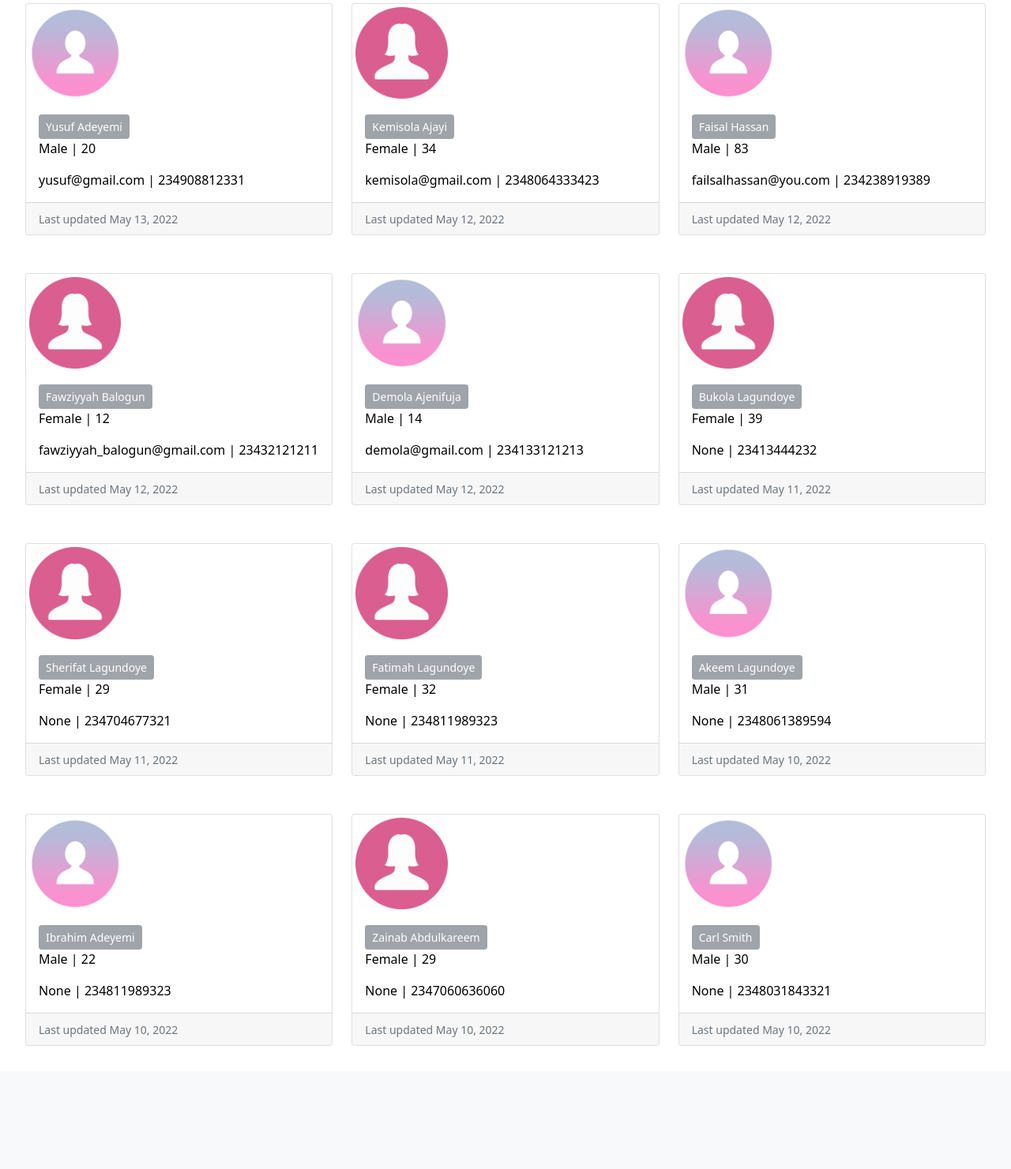
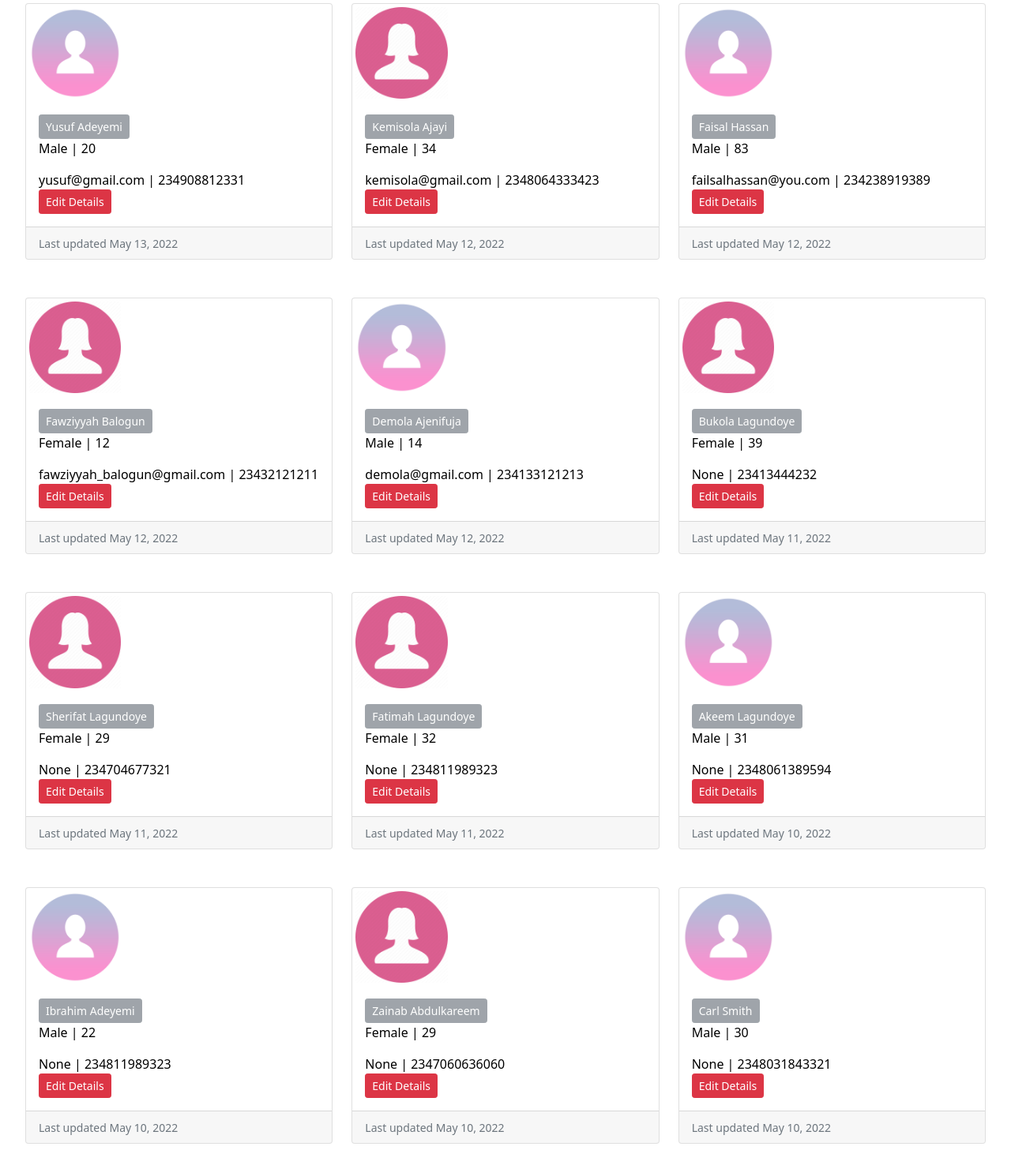
Before and after one commit to Aifedayo/patient-data-collection-system, a Django app: page /office_app/ in a window 1280 px wide. Shown: the part 147-1628 px from the top of the page at 79% size. Before the commit the page ends 1472 px from the top, so only its background shows below. Run offline with Django 3.2, Linux system fonts and the light colour scheme; data comes from the database, SQL or seed files in the repository; both versions use the stored data as it was after the commit.

Commit message:
CBV for edit patient details

```diff
--- a/my_dental_site/office_app/templates/office_app/patient_list.html
+++ b/my_dental_site/office_app/templates/office_app/patient_list.html
@@ -31,6 +31,11 @@
                                 <button class="btn btn-secondary btn-sm disabled">{{ patient.full_name }}</button>
                                 <p class="card-text">{{ patient.gender }} | {{ patient.age }}</p>
                                 <p class="card-text">{{ patient.email }} | {{ patient.phone_number }}</p>
+                                <a href="{% url 'office_app:update_patient_detail' pk=patient.pk %}">
+                                    <button class="btn btn-danger btn-sm">
+                                        Edit Details
+                                </button>
+                                </a>
                             </div>
                             <div class="card-footer">
                                 <small class="text-muted">Last updated {{ patient.last_updated }}</small>
--- a/my_dental_site/office_app/urls.py
+++ b/my_dental_site/office_app/urls.py
@@ -8,6 +8,6 @@ urlpatterns = [
     path('', HomeView.as_view(), name='list_patients'),
     path('patient_detail/<int:patient_id>/', views.patient_vitals, name='patient_detail'),
     path('add_patient/', AddPatientFormView.as_view(), name='add_patient'),
-    path('update_patient_detail/', PatientUpdateView.as_view(), name='update_patient_detail'),
+    path('update_patient_detail/<int:pk>/', PatientUpdateView.as_view(), name='update_patient_detail'),
     path('add_patient_vitals/<int:patient_id>/', views.add_patient_vitals, name='add_patient_vitals'),
 ]
--- a/my_dental_site/office_app/views.py
+++ b/my_dental_site/office_app/views.py
@@ -14,7 +14,7 @@ class HomeView(ListView):
 
 
 class AddPatientFormView(FormView):
-    template_name = 'office_app/add_patient.html'
+    template_name = 'office_app/patient_form.html'
     form_class = AddPatient
     success_url = '/office_app/'
 
```
Also changed, not shown: my_dental_site/db.sqlite3, my_dental_site/office_app/templates/office_app/patient_form.html (renamed from my_dental_site/office_app/templates/office_app/add_patient.html).
